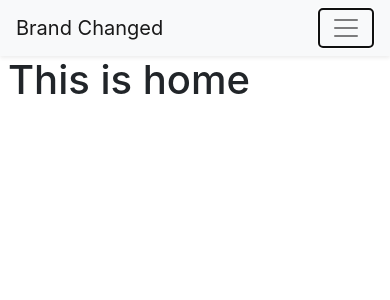
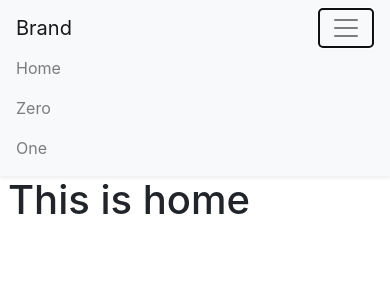
Before and after one commit to SySafarila/reactjs, a React (Create React App) app: page / in a window 390 px wide. Both pictures are taken after a click on the button 346 px from the left and 28 px from the top of the page. Shown: the top 300 px of the page. Built offline with nearby package versions, Linux system fonts and the light colour scheme.

Commit message:
Update Navbar.jsx

```diff
--- a/src/main/Navbar.jsx
+++ b/src/main/Navbar.jsx
@@ -5,7 +5,8 @@ class Navbar extends React.Component {
     constructor(props) {
         super(props);
         this.state = {
-            brand: 'Brand'
+            brand: 'Brand',
+            nav: 'collapse navbar-collapse'
         };
     }
 
@@ -17,18 +18,18 @@ class Navbar extends React.Component {
 
     handleClick = () => {
         this.setState({
-            brand: 'Brand Changed'
+            nav: 'collapse navbar-collapse show'
         });
     }
 
     render() {
         return(
-            <nav className="navbar navbar-expand-lg navbar-light bg-light shadow-sm">
+            <nav className="navbar navbar-expand-md navbar-light bg-light shadow-sm">
                 <Link to="/" className="navbar-brand">{this.state.brand}</Link>
                 <button className="navbar-toggler" type="button" onClick={this.handleClick}>
                     <span className="navbar-toggler-icon"></span>
                 </button>
-                <div className="collapse navbar-collapse">
+                <div className={this.state.nav}>
                     <ul className="navbar-nav ml-auto">
                         <li className="nav-item">
                             <Link to="/" className="nav-link">Home</Link>
```
